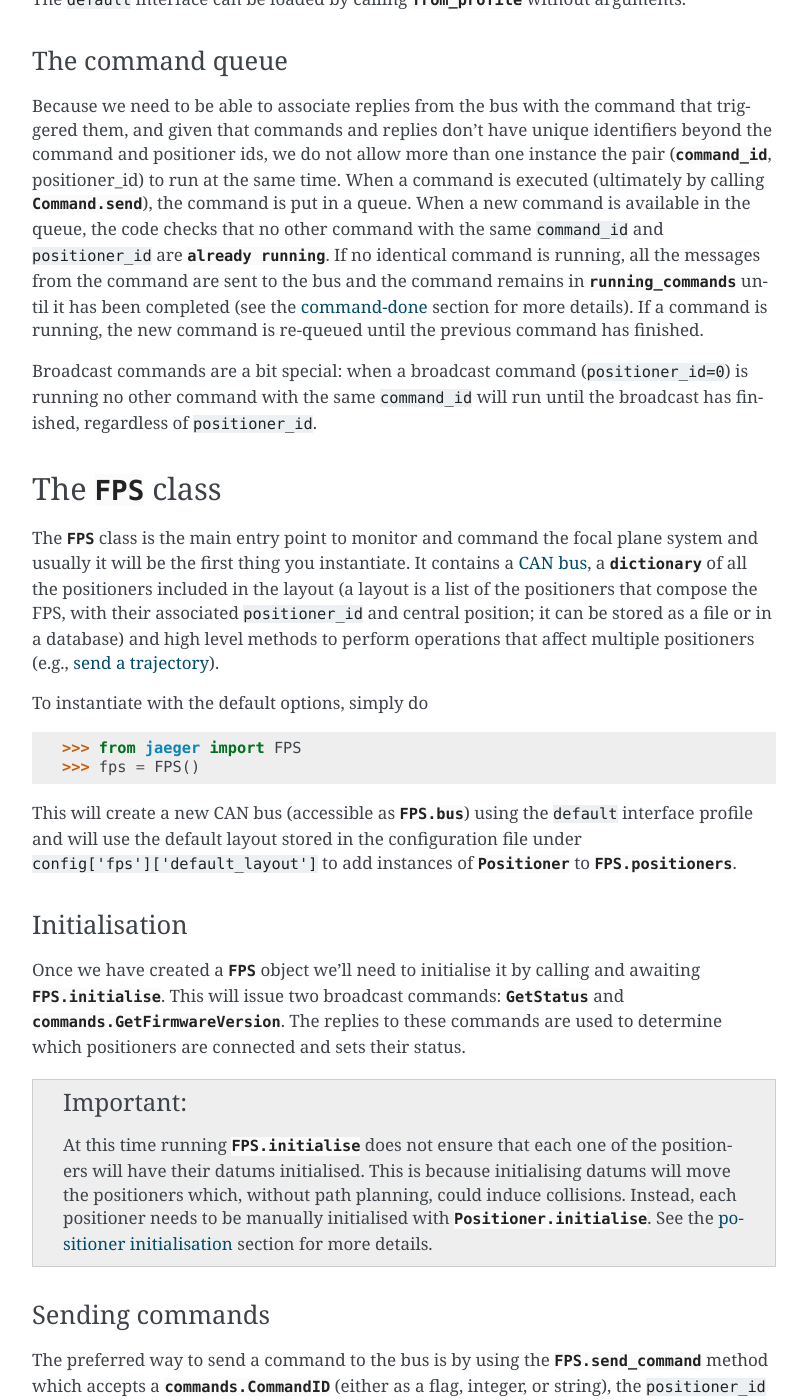
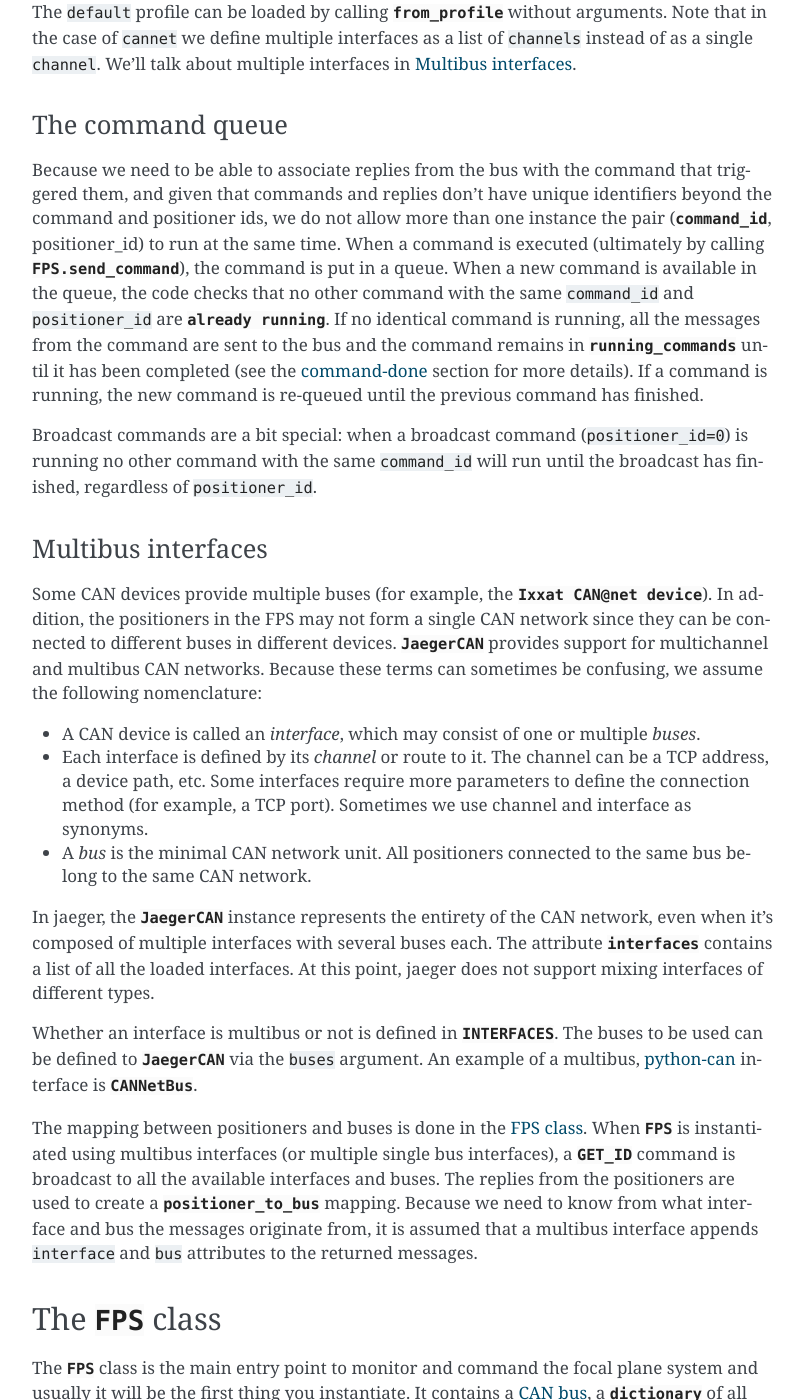
Before and after one commit to sdss/jaeger, a Sphinx documentation site: the page built from docs/sphinx/shatterdome.rst, in a window 1280 px wide and 1400 px high, scrolled down 1080 px. Shown: the whole window, without its empty margins (346-1153 px from the left). Built offline with Sphinx 7.4.7, drawn with Linux system fonts in a browser that asks for light colours; the version number is read from the project's files by our own code; some of the changed text lies outside the part shown.

Commit message:
Update documentation

```diff
--- a/docs/sphinx/intro.rst
+++ b/docs/sphinx/intro.rst
@@ -4,7 +4,7 @@
 Introduction to jaeger
 ======================
 
-`jaeger <http://pacificrim.wikia.com/wiki/Jaeger>`_ provides high level control for the SDSS-V `Focal Plane System <https://wiki.sdss.org/display/FPS>`__. Some of the things that jaeger does are:
+`jaeger <http://pacificrim.wikia.com/wiki/Jaeger>`_ provides high level control for the SDSS-V `Focal Plane System <https://wiki.sdss.org/display/FPS>`__. Some of the features that jaeger provide are:
 
 - Wraps the low level CAN commands for simpler use.
 - Provides a framework that is independent of the CAN interface used (by using the python-can_ library).
@@ -47,9 +45,8 @@
         fps = FPS()
         await fps.initialise()
 
-        # Initialise positioner 4
-        pos = fps.positioners[4]
-        await pos.initialise()
+        # Print the status of positioner 4
+        print(fps[4].status)
 
         # Send positioner 4 to alpha=90, beta=45
         await pos.goto(alpha=90, beta=45)
@@ -61,9 +58,7 @@
 
 This code runs the `coroutine <https://docs.python.org/3/library/asyncio-task.html#coroutines>`__ ``main()`` until it completes. First we create an instance of `~jaeger.fps.FPS` , the main jaeger class that contains information about all the positioners and the `CAN bus <jaeger.can.JaegerCAN>`. When called without extra parameters, `~jaeger.fps.FPS` loads the default CAN interface and positioner layout. The real initialisation happens when calling `fps.initialise <jaeger.fps.FPS.initialise>`. Note that `~jaeger.fps.FPS.initialise` is a coroutine and needs to be awaited until completion. During initialisation, all the robots in the layout are queried by their status and firmware, and `~jaeger.positioner.Positioner` instances are added to `fps.positioners <jaeger.fps.FPS.positioners>`.
 
-Next we initialise one of the positioners. This make sure that the positioner is not moving, initialises the datums if necessary, and starts a loop for polling status and position. It also sets the default motor speeds. Finally, we command the positioner to go to a certain position in alpha and beta. The `Positioner.goto <jaeger.positioner.Positioner.goto>` coroutine finishes once the move has been completed and the status reaches `~jaeger.maskbits.PositionerStatus.DISPLACEMENT_COMPLETED`.
-
-.. note:: At this time we do not autoinitialise the positioners because initialising datums in robots that do not know their position can result in large movements that, without path planning, could cause collisions. This will be improved and streamlined once the interface with kaiju_ has been implemented.
+Once the initialisation is complete we command the positioner to go to a certain position in alpha and beta. The `Positioner.goto <jaeger.positioner.Positioner.goto>` coroutine finishes once the move has been completed and the status reaches `~jaeger.maskbits.PositionerStatus.DISPLACEMENT_COMPLETED`.
 
 
 Using jaeger from IPython
@@ -75,9 +70,7 @@
 Scheduling commands
 -------------------
 
-The are two ways to send a new command to the CAN bus and wait for a reply:
-
-- Use the `.FPS.send_command` method, which returns a `.Command` instance. Note that the command does *not* get executed until it is awaited ::
+To schedule a command you must use the `.FPS.send_command` method, which returns a `.Command` instance. Note that the command does *not* get executed until it is awaited ::
 
     >>> fps = FPS()
     >>> cmd = fps.send_command('GO_TO_ABSOLUTE_POSITION', positioner_id=4, alpha=100, beta=30)
@@ -85,11 +78,10 @@
     <Command GO_TO_ABSOLUTE_POSITION (positioner_id=4, status='READY')>
     >>> await cmd
 
-- Alternatively you can create a `.Command` instance directly, send it to the bus, and await the command ::
+The replies to the command are stored in the ``replies`` attribute: ::
 
-    >>> from jaeger.commands import GetStatus
     >>> status_cmd = GetStatus(positioner_id=4)
-    >>> status_cmd.send(bus=can_bus)  # can_bus must be an instance of JaegerCAN
+    >>> fps.send_command(status_cmd)
     >>> await status_cmd
     >>> reply = status_cmd.replies[0]
     >>> reply
@@ -110,12 +102,11 @@
     >>> positioner = fps.positioners[8]
     >>> positioner
     <Positioner (id=8, status='DATUM_INITIALIZED|BETA_DISPLACEMENT_COMPLETED|ALPHA_DISPLACEMENT_COMPLETED|DISPLACEMENT_COMPLETED|DATUM_BETA_INITIALIZED|DATUM_ALPHA_INITIALIZED|SYSTEM_INITIALIZATION', initialised=False)>
-    >>> await positioner.initialise()
     >>> await positioner.goto(alpha=85, beta=30, speed_alpha=1500, speed_beta=1500)
 
 The command will asynchronously block until the position has been reached and the status is again `~.maskbits.PositionerStatus.DISPLACEMENT_COMPLETED`.
 
-Trajectories can be sent either a `YAML <http://yaml.org>`__ file or a dictionary. In both cases the trajectory must include, for each positioner, a list of positions and times for the ``'alpha'`` arm in the format :math:`\rm [(\alpha_1, t_1), (\alpha_2, t_2), ...]`, and a similar dictionary for ``'beta'``. An example of YAML file with a valid trajectory for positioners 1 and 4 is
+Trajectories can be sent either through a `YAML <http://yaml.org>`__ file or a dictionary. In both cases the trajectory must include, for each positioner, a list of positions and times for the ``'alpha'`` arm in the format :math:`\rm [(\alpha_1, t_1), (\alpha_2, t_2), ...]`, and a similar dictionary for ``'beta'``. An example of YAML file with a valid trajectory for positioners 1 and 4 is
 
 .. code-block:: yaml
 
--- a/docs/sphinx/shatterdome.rst
+++ b/docs/sphinx/shatterdome.rst
@@ -9,30 +9,32 @@
 The `CAN bus <.JaegerCAN>`
 --------------------------
 
-The `.JaegerCAN` class provides the lowest level access to the positioners via the `CAN <https://en.wikipedia.org/wiki/CAN_bus>`__ bus. `.JaegerCAN` is simply a class factory that allows to subclass from the appropriate python-can_ `~can.BusABC` subclass, while also adding specific jaeger functionality. Normally `.JaegerCAN` is instantiated when `.FPS` is and you won't have to use it unless you want to access the bus directly.
+The `.JaegerCAN` class provides the lowest level access to the positioners via the `CAN <https://en.wikipedia.org/wiki/CAN_bus>`__ bus. `.JaegerCAN` provides access to the appropriate python-can_ `~can.BusABC` subclass, while also adding including jaeger functionality. Normally `.JaegerCAN` is instantiated when `.FPS` is and you won't have to use it unless you want to access the bus directly.
 
-`.JaegerCAN` can be instantiated by passing it an ``interface`` and the parameters necessary to instantiate the corresponding python-can_ bus. ``interface`` must be one of `~.can.VALID_INTERFACES`, which defines the correlation between interfaces and python-can buses. For instance, to create a `slcan <can.interfaces.slcan.slcanBus>` bus we do ::
+`.JaegerCAN` can be instantiated by passing it an ``interface`` and the parameters necessary to instantiate the corresponding python-can_ bus. ``interface`` must be one of `~.can.INTERFACES`, which defines the correlation between interfaces and python-can buses. For instance, to create a `slcan <can.interfaces.slcan.slcanBus>` bus we do ::
 
-    >>> bus = JaegerCAN('slcan', channel='/dev/tty.usbserial-LW1FJ8ZR', ttyBaudrate=1000000 bitrate=1000000)
-    >>> isinstance(bus, slcanBus)
+    >>> can = JaegerCAN('slcan', channel='/dev/tty.usbserial-LW1FJ8ZR', ttyBaudrate=1000000 bitrate=1000000)
+    >>> isinstance(bus.interfaces[0], slcanBus)
     True
 
 Loading from a profile
 ^^^^^^^^^^^^^^^^^^^^^^
 
-The `configuration file <config-files>`_ contains a section in which multiple bus interfaces can be defined. An example of bus interfaces is
+The `configuration file <config-files>`_ contains a section in which multiple bus interfaces can be defined. An example of bus profile is
 
 .. code-block:: YAML
 
-    interfaces:
-        default:
+    profiles:
+        default: cannet
+        cannet:
+            interface: cannet
+            channels: [192.168.0.10]
+            port: 19228
+            buses: [1, 2, 3, 4]
+            bitrate: 1000000
+        slcan:
             interface: slcan
-            channel: /dev/tty.usbserial-LW1FJ8ZR
-            ttyBaudrate: 1000000
-            bitrate: 1000000
-        test:
-            interface: test
-            channel: none
+            channel: /dev/tty.usbserial-LW3HTDSY
             ttyBaudrate: 1000000
             bitrate: 1000000
 
@@ -42,17 +44,36 @@
     >>> bus
     <jaeger.can.JaegerCAN at 0x117594128>
 
-The ``default`` interface can be loaded by calling `~.JaegerCAN.from_profile` without arguments.
+The ``default`` profile can be loaded by calling `~.JaegerCAN.from_profile` without arguments. Note that in the case of ``cannet`` we define multiple interfaces as a list of ``channels`` instead of as a single ``channel``. We'll talk about multiple interfaces in :ref:`multibus`.
 
 .. _can-queue:
 
 The command queue
 ^^^^^^^^^^^^^^^^^
 
-Because we need to be able to associate replies from the bus with the command that triggered them, and given that commands and replies don't have unique identifiers beyond the command and positioner ids, we do not allow more than one instance the pair (`command_id <jaeger.commands.CommandID>`, positioner_id) to run at the same time. When a command is executed (ultimately by calling `.Command.send`), the command is put in a queue. When a new command is available in the queue, the code checks that no other command with the same ``command_id`` and ``positioner_id`` are `already running <.JaegerCAN.running_commands>`. If no identical command is running, all the messages from the command are sent to the bus and the command remains in `~.JaegerCAN.running_commands` until it has been completed (see the command-done_ section for more details). If a command is running, the new command is re-queued until the previous command has finished.
+Because we need to be able to associate replies from the bus with the command that triggered them, and given that commands and replies don't have unique identifiers beyond the command and positioner ids, we do not allow more than one instance the pair (`command_id <jaeger.commands.CommandID>`, positioner_id) to run at the same time. When a command is executed (ultimately by calling `.FPS.send_command`), the command is put in a queue. When a new command is available in the queue, the code checks that no other command with the same ``command_id`` and ``positioner_id`` are `already running <.JaegerCAN.running_commands>`. If no identical command is running, all the messages from the command are sent to the bus and the command remains in `~.JaegerCAN.running_commands` until it has been completed (see the command-done_ section for more details). If a command is running, the new command is re-queued until the previous command has finished.
 
 Broadcast commands are a bit special: when a broadcast command (``positioner_id=0``) is running no other command with the same ``command_id`` will run until the broadcast has finished, regardless of ``positioner_id``.
 
+.. _multibus:
+
+Multibus interfaces
+^^^^^^^^^^^^^^^^^^^
+
+Some CAN devices provide multiple buses (for example, the `Ixxat CAN\@net device <.CANNetBus>`). In addition, the positioners in the FPS may not form a single CAN network since they can be connected to different buses in different devices. `.JaegerCAN` provides support for multichannel and multibus CAN networks. Because these terms can sometimes be confusing, we assume the following nomenclature:
+
+- A CAN device is called an *interface*, which may consist of one or multiple *buses*.
+- Each interface is defined by its *channel* or route to it. The channel can be a TCP address, a device path, etc. Some interfaces require more parameters to define the connection method (for example, a TCP port). Sometimes we use channel and interface as synonyms.
+- A *bus* is the minimal CAN network unit. All positioners connected to the same bus belong to the same CAN network.
+
+In jaeger, the `.JaegerCAN` instance represents the entirety of the CAN network, even when it's composed of multiple interfaces with several buses each. The attribute `~.JaegerCAN.interfaces` contains a list of all the loaded interfaces. At this point, jaeger does not support mixing interfaces of different types.
+
+Whether an interface is multibus or not is defined in `.INTERFACES`. The buses to be used can be defined to `.JaegerCAN` via the ``buses`` argument. An example of a multibus, python-can_ interface is `.CANNetBus`.
+
+The mapping between positioners and buses is done in the :ref:`FPS class <fps>`. When `.FPS` is instantiated using multibus interfaces (or multiple single bus interfaces), a `.GET_ID` command is broadcast to all the available interfaces and buses. The replies from the positioners are used to create a `.positioner_to_bus` mapping. Because we need to know from what interface and bus the messages originate from, it is assumed that a multibus interface appends ``interface`` and ``bus`` attributes to the returned messages.
+
+
+.. _fps:
 
 The `.FPS` class
 ----------------
@@ -64,14 +85,12 @@
     >>> from jaeger import FPS
     >>> fps = FPS()
 
-This will create a new CAN bus (accessible as `.FPS.bus`) using the ``default`` interface profile and will use the default layout stored in the configuration file under ``config['fps']['default_layout']`` to add instances of `.Positioner` to `.FPS.positioners`.
+This will create a new CAN bus (accessible as `.FPS.bus`) using the ``default`` profile and will use the default layout stored in the configuration file under ``config['fps']['default_layout']`` to add instances of `.Positioner` to `.FPS.positioners`.
 
 Initialisation
 ^^^^^^^^^^^^^^
 
-Once we have created a `.FPS` object we'll need to initialise it by calling and awaiting `.FPS.initialise`. This will issue two broadcast commands: `~.commands.GetStatus` and `.commands.GetFirmwareVersion`. The replies to these commands are used to determine which positioners are connected and sets their status.
-
-.. important:: At this time running `.FPS.initialise` does not ensure that each one of the positioners will have their datums initialised. This is because initialising datums will move the positioners which, without path planning, could induce collisions. Instead, each positioner needs to be manually initialised with `.Positioner.initialise`. See the `positioner initialisation <positioner-initialise>`_ section for more details.
+Once we have created a `.FPS` object we'll need to initialise it by calling and awaiting `.FPS.initialise`. This will issue two broadcast commands: `~.commands.GetStatus` and `.commands.GetFirmwareVersion`. The replies to these commands are used to determine which positioners are connected and sets their status. Each one of the positioners that have replied are subsequently initialised as detailed in :ref:`positioner-initialise`.
 
 Sending commands
 ^^^^^^^^^^^^^^^^
@@ -197,20 +216,20 @@
 
 `.Command` provides a base class to implement wrappers around firmware commands. It handles the creation of messages to be passed to the bus, encodes the ``arbitration id`` from the ``command_id` and ``positioner_id``, processes replies, and keeps a record of the status of a command. Commands that accept extra data (e.g., positions of the alpha and beta arms) also do the encoding of the input parameters to the format that the firmware command understands, making them easier to use. Commands are `asyncio.Future` objects and can be awaited until complete. A list of all the available commands can be found `here <command-list>`_.
 
-Commands can sent directly to the bus ::
+Commands can sent directly to the FPS ::
 
     >>> from jaeger.commands import GetStatus
     >>> status_cmd = GetStatus(positioner_id=4)
     >>> status_cmd
     <Command GET_STATUS (positioner_id=4, status='READY')>
-    >>> status_cmd.send()
+    >>> fps.send_command(status_cmd)
     True
     >>> await status_cmd
 
 This is what happens when you execute the above snippet:
 
 - When created, the command has status `~.maskbits.CommandStatus.READY` and is prepared to be sent to the bus.
-- When we `~.Command.send` the command, it gets put in the `bus queue <can-queue>`_.
+- When we `~.FPS.send_command` the command, it gets put in the `bus queue <can-queue>`_.
 - Shortly after, the bus processes the command from the queue and checks that no other command with the same ``(command_id, positioner_id)`` is running. If that's the case the command status is changed to `~.maskbits.CommandStatus.RUNNING` and all the `~.commands.base.Message` that compose the command are sent to the bus. A `~.commands.base.Message` is just a wrapper that contains the ``arbitration_id`` and the data to send as bytes. Most command will issue just a message but some such as `~.commands.SendTrajectoryData` can send multiple messages.
 - The bus listens to replies from the bus and redirects them to the command with the matching ``(command_id, positioner_id)`` where they are processed.
 - Once the expected replies have been received, or when the command times out, the command is marked `~.maskbits.CommandStatus.DONE` or `~.maskbits.CommandStatus.FAILED`. See the :ref:`command-done` section for more details.
@@ -275,7 +294,6 @@
     asyncio.run(get_status())
 
 
-
 Internals
 ---------
 
```
Also changed, not shown: other parts of docs/sphinx/intro.rst (+2 -4 lines), other parts of docs/sphinx/shatterdome.rst (+3 -2 lines), docs/sphinx/api.rst (+8 -0 lines), 1 other file.
